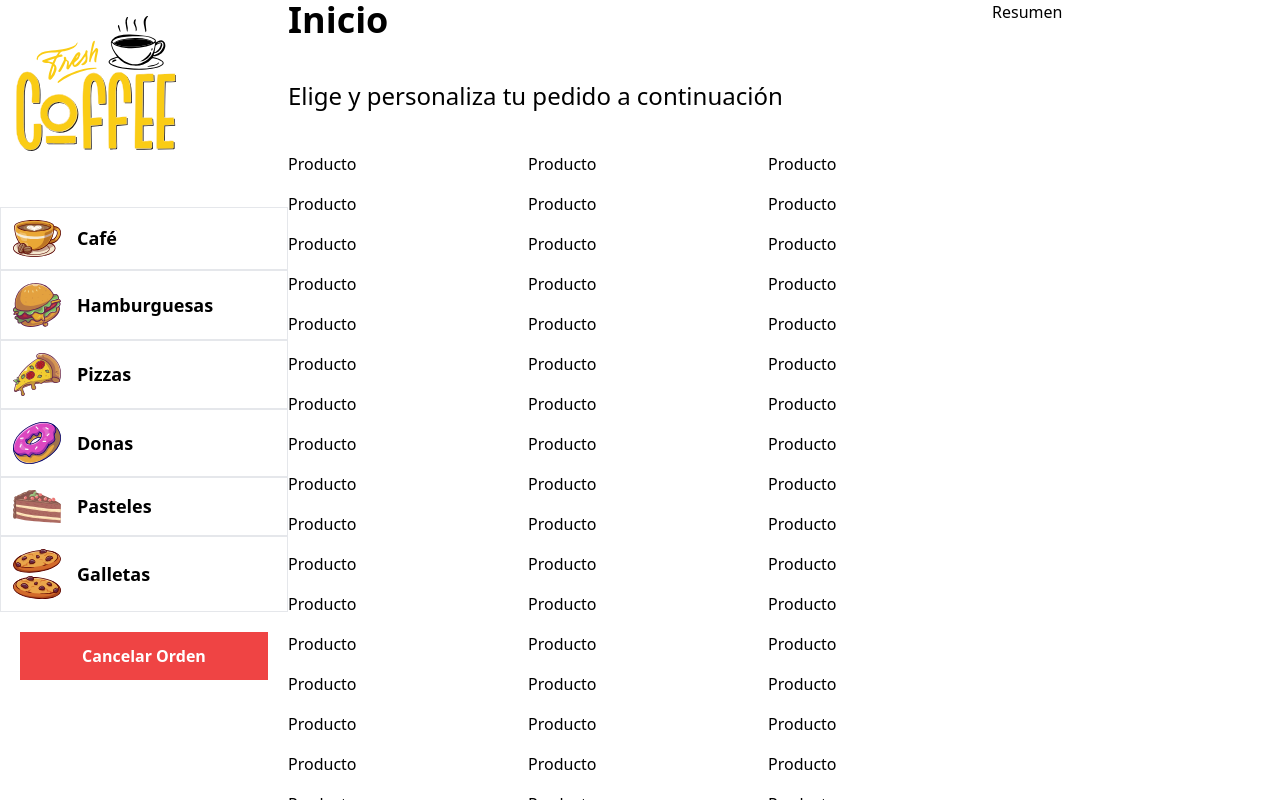
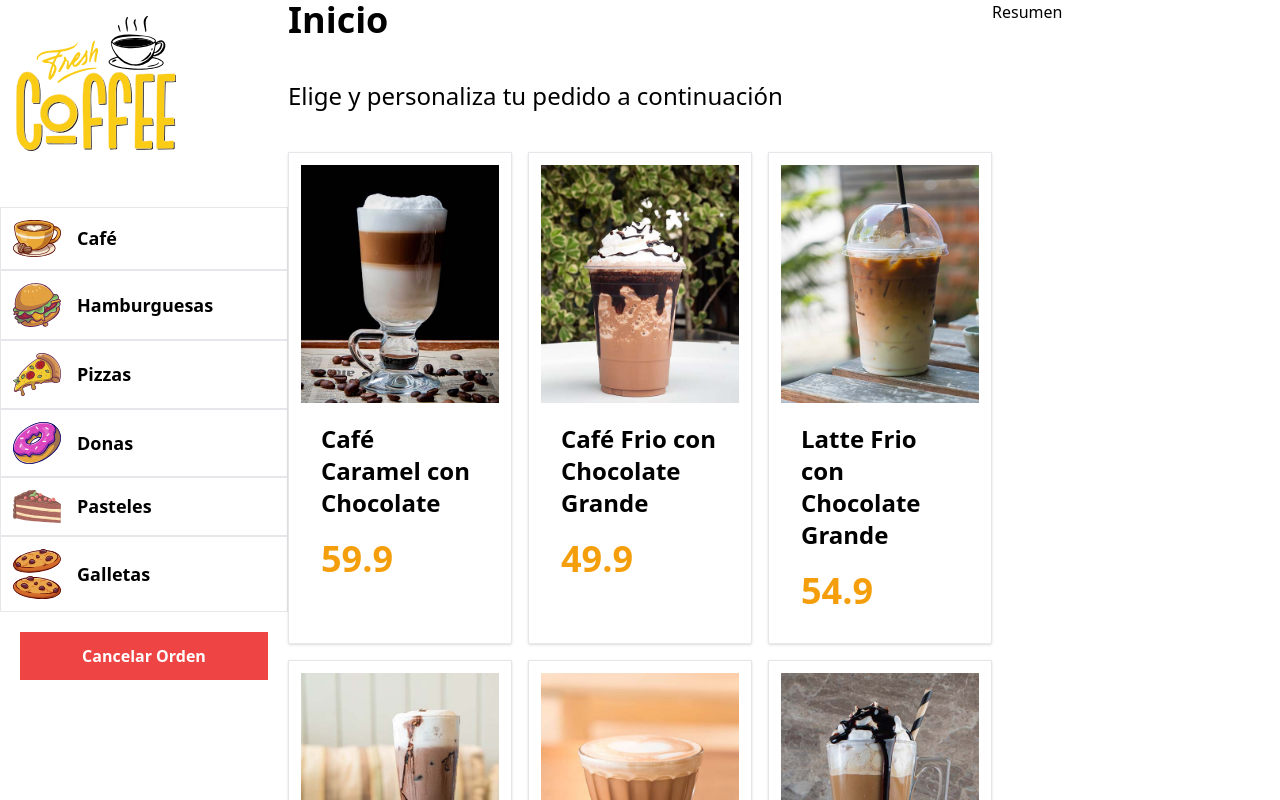
Before and after one commit to Joshjavy/react-quiosco, a React (Vite) app: page / in a window 1280 px wide. Shown: the top 800 px of the page. Built offline with nearby package versions, Linux system fonts and the light colour scheme.

Commit message:
270. Mostrando Imagen, Precio y Nombre del Producto

```diff
--- a/src/components/Producto.jsx
+++ b/src/components/Producto.jsx
@@ -1,6 +1,18 @@
 export default function Producto( { producto} ) {
-    const {} = producto
+    const {nombre,precio,imagen,categoria_id,id} = producto
   return (
-    <div>Producto</div>
+    <div className="border p-3 shadow bg-white">
+        <img
+            alt={`imagen ${nombre}`}
+            className="w-full"
+            src={`/img/${imagen}.jpg`}
+        />
+
+        <div className="p-5">
+            <h3 className="text-2xl font-bold"> {nombre} </h3>
+            <p className="mt-5 font-black text-4xl text-amber-500"> {precio} </p>
+
+        </div>
+    </div>
   )
 }
```
